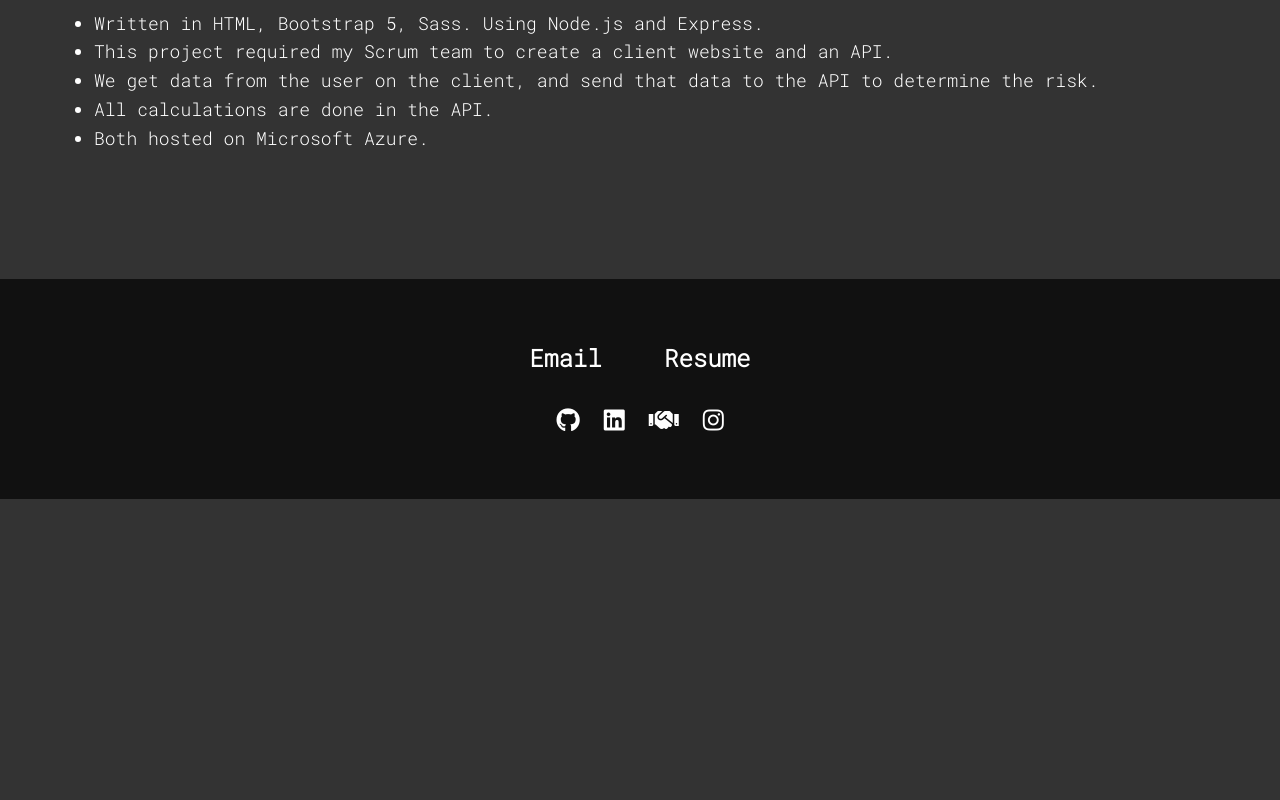
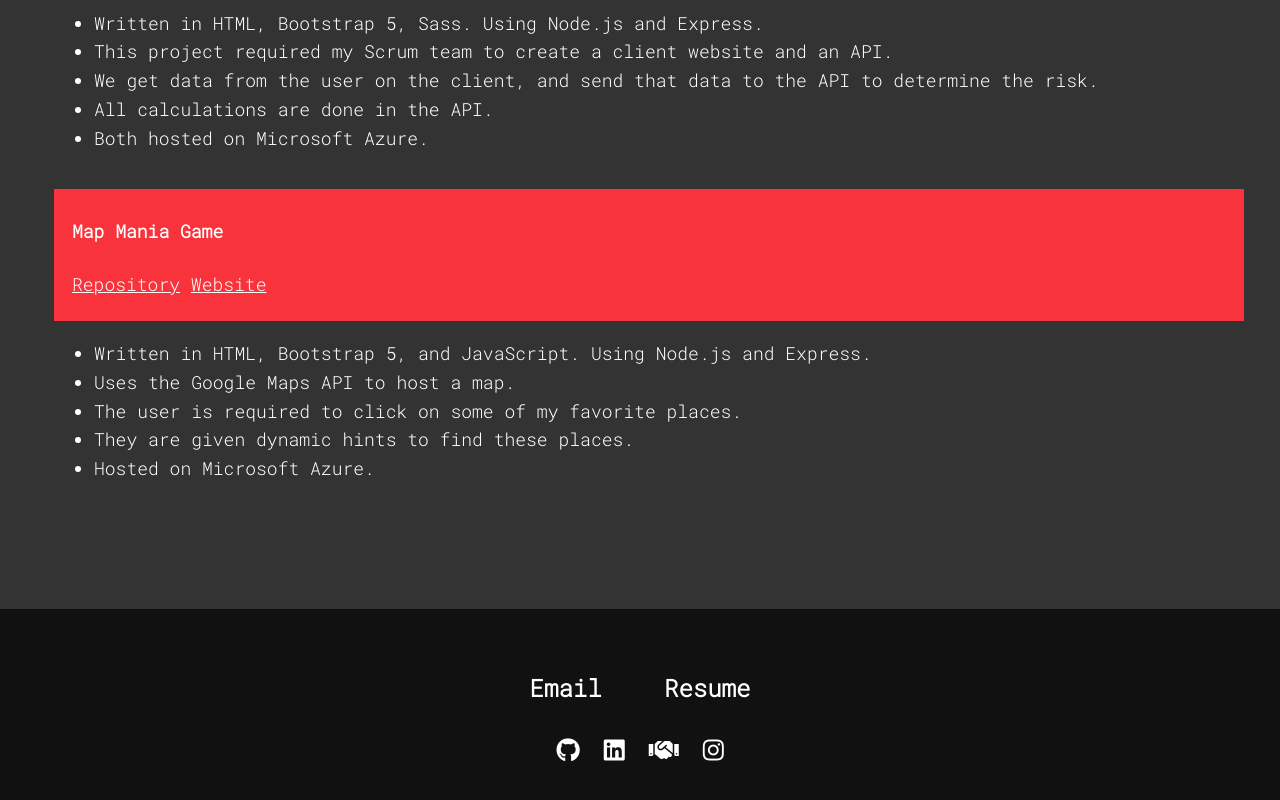
Before and after one commit to mslew/personal-website, a website: page client/index.html in a window 1280 px wide. Shown: the part 4727-5527 px from the top of the page. Before the commit the page ends 5226 px from the top, so only its background shows below. Drawn offline with nearby package versions, Linux system fonts and the light colour scheme.

Commit message:
added map mania game to portofolio

```diff
--- a/client/index.html
+++ b/client/index.html
@@ -200,6 +200,20 @@
                         <li>Both hosted on Microsoft Azure.</li>
                     </ul>
                 </div>
+                <!--Portfolio Item 06-->
+                <div class = "portfolio__item">
+                    <div class = "portfolio__item__title"><h4>Map Mania Game</h4>
+                    <p><a class = "repository__link" href = "https://github.com/mslew/map-mania-v2" target = "_blank">Repository</a>
+                        <a class = "repository__link" href = "https://map-mania-v2-ml.azurewebsites.net" target = "_blank">Website</a></p>
+                    </div>
+                    <ul>
+                        <li>Written in HTML, Bootstrap 5, and JavaScript. Using Node.js and Express.</li>
+                        <li>Uses the Google Maps API to host a map.</li>
+                        <li>The user is required to click on some of my favorite places.</li>
+                        <li>They are given dynamic hints to find these places.</li>
+                        <li>Hosted on Microsoft Azure.</li>
+                    </ul>
+                </div>
                 </div>
         </section>
 
```
